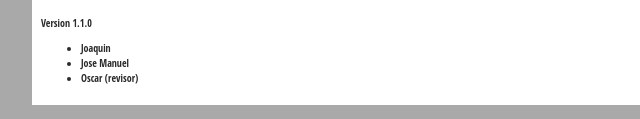
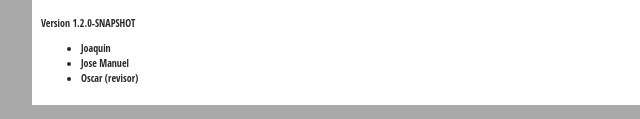
Before and after one commit to oscarGitFernandez/curso-git-repo3, a plain HTML site: page index.html in a window 1280 px wide. Shown: the part 678-797 px from the top of the page, 160-800 px from the left. Drawn offline with Linux system fonts and the light colour scheme.

Commit message:
Cambiada versión a 1.2.0-SNAPSHOT

```diff
--- a/index.html
+++ b/index.html
@@ -61,7 +61,7 @@
 </aside>
 </main>
 <footer>
-   <p>Version 1.1.0</p>
+   <p>Version 1.2.0-SNAPSHOT</p>
    <ul>
       <li>Joaquin</li>
       <li>Jose Manuel</li>
```
